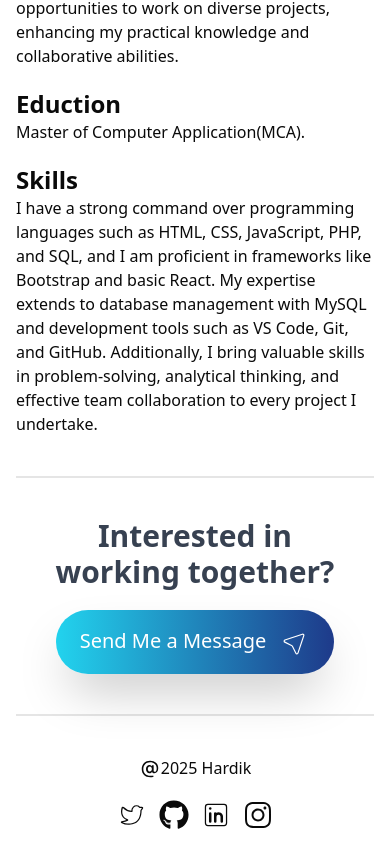
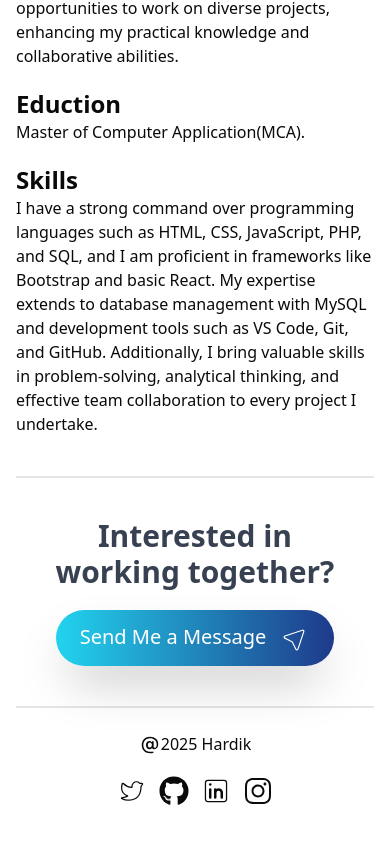
Before and after one commit to Hardikv25/My-portfolio-site, a Next.js app: page /about in a window 390 px wide. Shown: the part 1142-1988 px from the top of the page. Built offline with nearby package versions, Linux system fonts and the light colour scheme.

Commit message:
make more responsive

```diff
--- a/src/app/blogs/page.tsx
+++ b/src/app/blogs/page.tsx
@@ -3,9 +3,7 @@ import Image from 'next/image'
 import Link from 'next/link'
 import { blogdetails } from './blogdata';
 
-
 const page = () => {
-
 
   return (
     <div className='py-12 sm:py-16'>
--- a/src/app/components/Footer.tsx
+++ b/src/app/components/Footer.tsx
@@ -6,8 +6,7 @@ import { FaGithub } from "react-icons/fa";
 
 export default function Footer() {
   return (
-    <div className='border-t-2 pt-10 px-5 sm:flex sm:justify-between'>
-
+    <div className='border-t-2 py-6 sm:pt-10 px-5 sm:flex sm:justify-between'>
       <div className="flex mb-5 sm:mb-0 justify-center items-center">
         <IoIosAt className="mt-0.5" size={22} />
         <p>2025 Hardik</p>
--- a/src/app/components/sendMessage.tsx
+++ b/src/app/components/sendMessage.tsx
@@ -15,7 +15,7 @@ export default function sendmessage() {
                 Interested in<br /> working together?
             </h1>
 
-            <button id="mymail" onClick={openMailbox} className='flex shadow-2xl text-[20px] md:text-3xl text-white bg-gradient-to-r from-cyan-400 to-blue-900 px-6 md:px-10  hover:bg-gradient-to-r hover:from-cyan-300 hover:to-blue-800 py-4 rounded-full mt-5 md:mt-0'>
+            <button id="mymail" onClick={openMailbox} className='flex shadow-2xl text-[20px] md:text-3xl text-white bg-gradient-to-r from-cyan-400 to-blue-900 px-6 md:px-10  hover:bg-gradient-to-r hover:from-cyan-300 hover:to-blue-800 py-3 md:py-4 rounded-full mt-5 md:mt-0'>
                 <p className='mr-3'>Send Me a Message</p>
                 <CiLocationArrow1 className='pt-1 w-8 h-8 sm:w-10 sm:h-10' />
             </button>
--- a/src/app/home/intro.tsx
+++ b/src/app/home/intro.tsx
@@ -23,7 +23,7 @@ function Intro() {
 
                         <h1 className="text-[40px] sm:text-6xl md:text-7xl leading-[55px] sm:leading-[65px] md:leading-[85px] font-bold text-center sm:text-left ">{intro.title}</h1>
 
-                        <p className="my-3 w-auto text-center sm:text-left text-2xl  sm:text-2.5xl md:text-3xl">{intro.description}</p>
+                        <p className="my-3 w-auto text-center sm:text-left text-xl  sm:text-2.5xl md:text-3xl">{intro.description}</p>
 
 
                             <div className="flex gap-2 flex-wrap">
```
